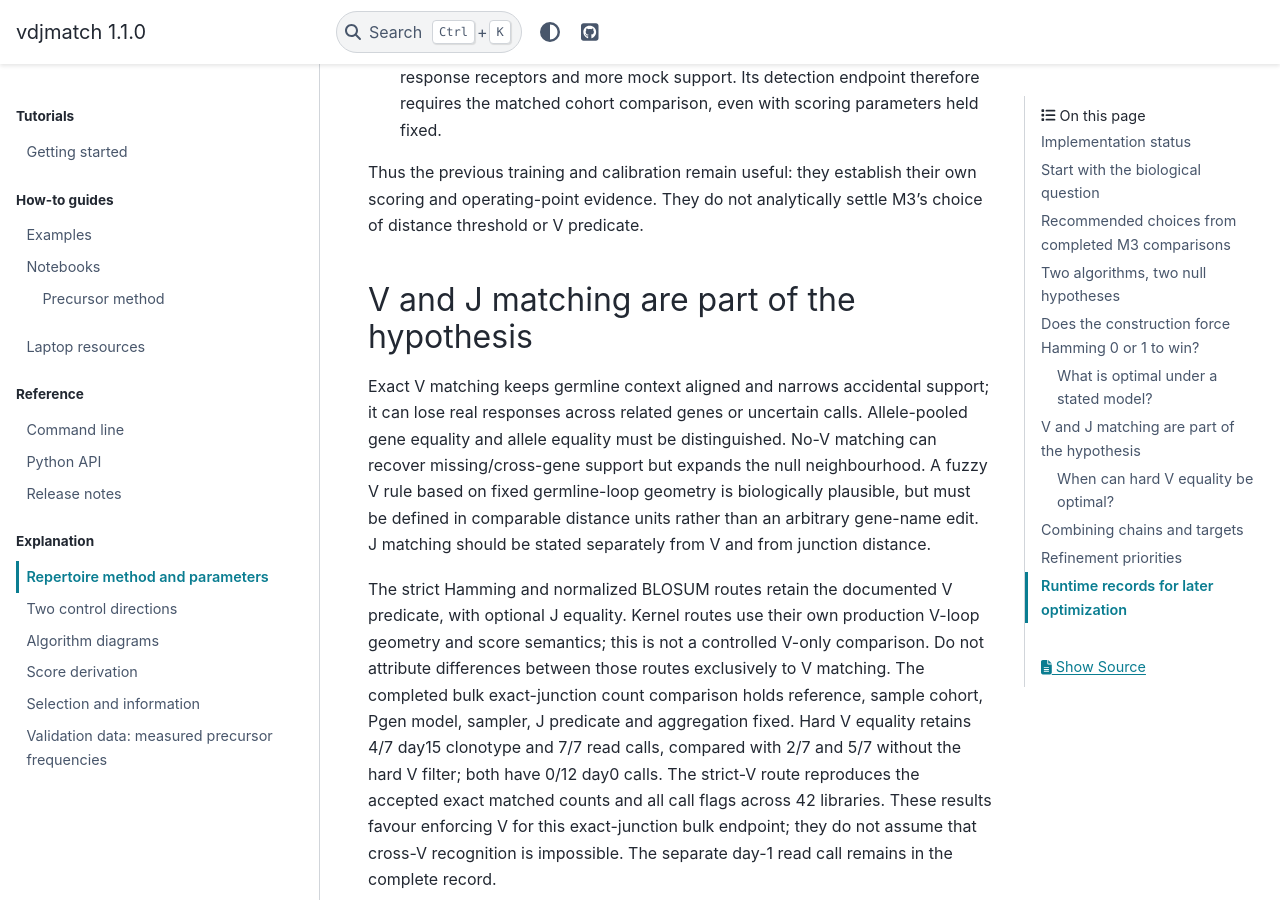
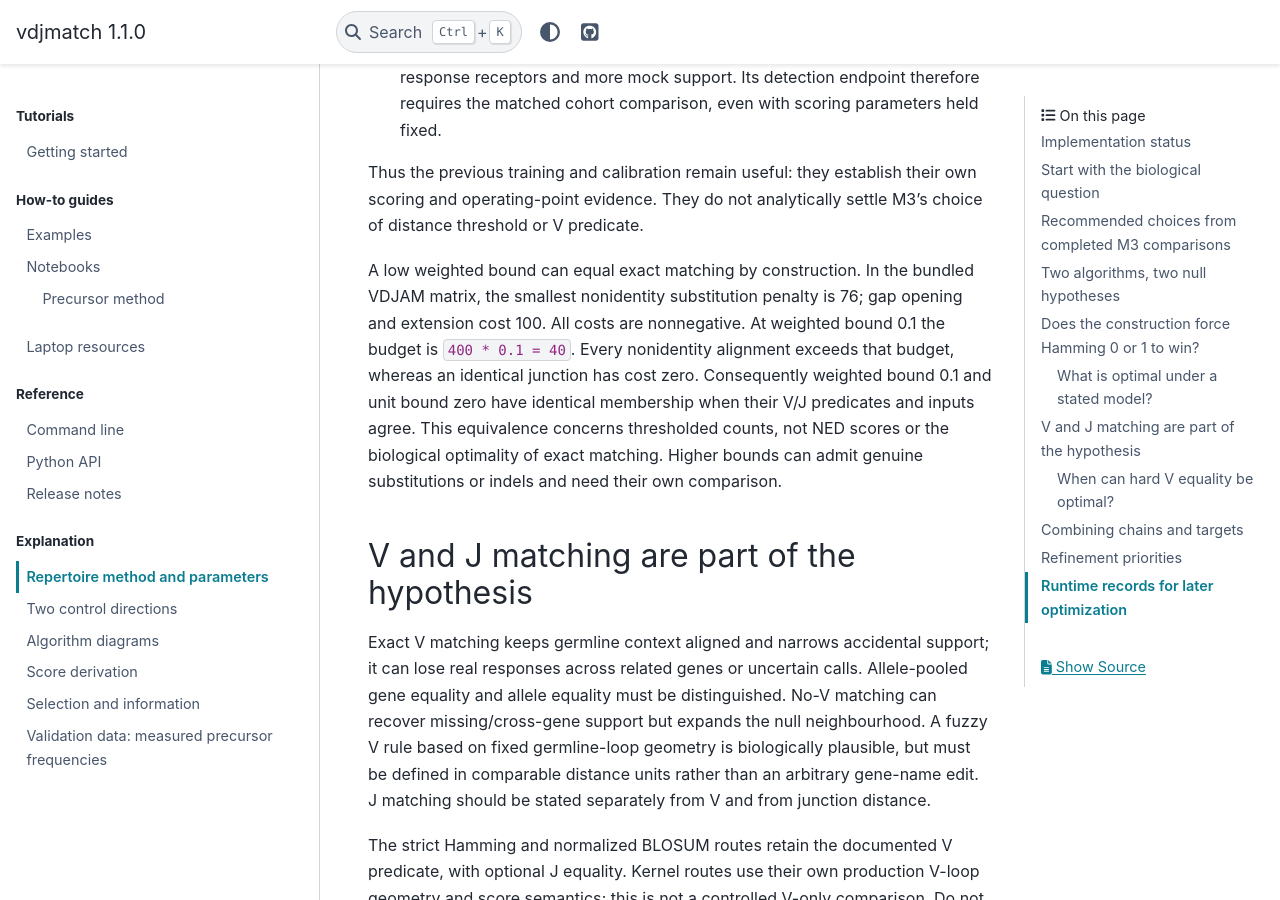
Before and after one commit to antigenomics/vdjmatch, a Sphinx documentation site: the page built from docs/repertoire-method.rst, in a window 1280 px wide and 900 px high, scrolled down 4990 px. Built offline with Sphinx 7.4.7 and the PyData theme 0.15.4, drawn with Linux system fonts in a browser that asks for light colours; pages that are not in the unit, such as notebooks, are missing from menus.

Commit message:
Explain exact-membership equivalence at the lowest weighted bound

```diff
--- a/docs/repertoire-method.rst
+++ b/docs/repertoire-method.rst
@@ -192,6 +192,16 @@ Thus the previous training and calibration remain useful: they establish their
 own scoring and operating-point evidence. They do not analytically settle M3's
 choice of distance threshold or V predicate.
 
+A low weighted bound can equal exact matching by construction. In the bundled
+VDJAM matrix, the smallest nonidentity substitution penalty is 76; gap opening
+and extension cost 100. All costs are nonnegative. At weighted bound 0.1 the
+budget is ``400 * 0.1 = 40``. Every nonidentity alignment exceeds that budget,
+whereas an identical junction has cost zero. Consequently weighted bound 0.1
+and unit bound zero have identical membership when their V/J predicates and
+inputs agree. This equivalence concerns thresholded counts, not NED scores or
+the biological optimality of exact matching. Higher bounds can admit genuine
+substitutions or indels and need their own comparison.
+
 V and J matching are part of the hypothesis
 -------------------------------------------
 
```
